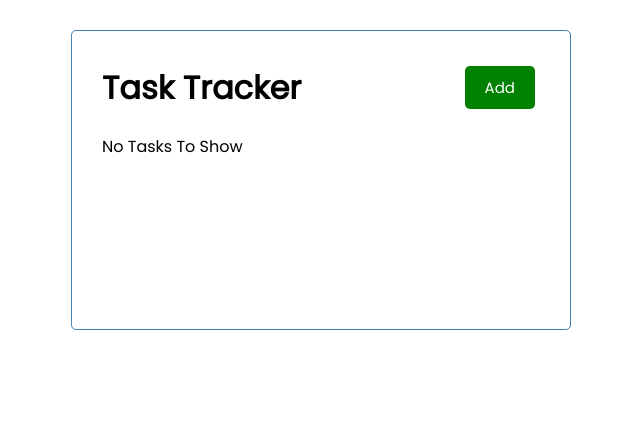
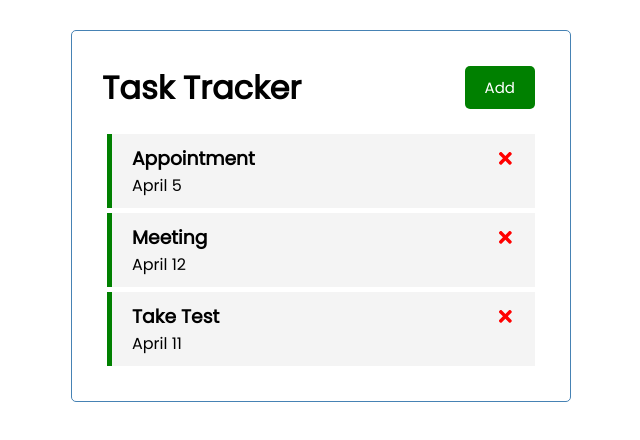
Before and after one commit to Alexbcampbell/react-task-tracker, a React (Create React App) app: page / in a window 1280 px wide. Shown: the top 440 px of the page, without its empty margins (319-959 px from the left). Built offline with nearby package versions, Linux system fonts and the light colour scheme; data requests are answered from the project's data file.

Commit message:
create GET, POST, DELETE calls

```diff
--- a/db.json
+++ b/db.json
@@ -5,18 +5,18 @@
       "text": "Appointment",
       "day": "April 5",
       "reminder": true
-  },
-  {
+    },
+    {
       "id": 2,
       "text": "Meeting",
       "day": "April 12",
       "reminder": true
-  },
-  {
-      "id": "3",
-      "text": "Shopping",
+    },
+    {
+      "text": "Take Test",
       "day": "April 11",
-      "reminder": false
-  }
+      "reminder": true,
+      "id": 3
+    }
   ]
 }
--- a/src/App.js
+++ b/src/App.js
@@ -1,46 +1,78 @@
-import './App.css';
-import Header from './components/Header'
-import Tasks from './components/Tasks';
-import AddTask from './components/AddTask';
+import "./App.css";
+import Header from "./components/Header";
+import Tasks from "./components/Tasks";
+import AddTask from "./components/AddTask";
 
-import { useState, useEffect } from "react"
+import { useState, useEffect } from "react";
 
 function App() {
-  const [showAddTask, setShowAddTask] = useState(false)
-  const [tasks, setTasks] = useState([])
+  const [showAddTask, setShowAddTask] = useState(false);
+  const [tasks, setTasks] = useState([]);
   useEffect(() => {
+    const getTasks = async () => {
+      const tasksFromServer = await fetchTasks();
+      setTasks(tasksFromServer);
+    };
+
+    getTasks();
+  }, []);
+
+  //fetch tasks
   const fetchTasks = async () => {
-      const res = await fetch('http://localhost:5000/tasks')
-      const data = await res.json()
-      console.log(data)
-    }
+    const res = await fetch("http://localhost:5000/tasks");
+    const data = await res.json();
 
-    fetchTasks()
-  }, [])
+    return data;
+  };
 
   //add task
-const addTask = (task) => {
-  const id = Math.floor(Math.random()*10000 +1)
-  const newTask = {id, ...task  }
-  setTasks([...tasks, newTask])
-}
+  const addTask = async (task) => {
+      const res = await fetch('http://localhost:5000/tasks/', {
+        method: 'POST',
+        headers: {
+          'Content-type': 'application/json'
+        },
+        body: JSON.stringify(task)
+      })
+
+      const data = await res.json()
+
+      setTasks([...tasks, data])
+
+    // const id = Math.floor(Math.random() * 10000 + 1);
+    // const newTask = { id, ...task };
+    // setTasks([...tasks, newTask]);
+    };
+
 
   //delete task
-const deleteTask = (id) => {
-  setTasks(tasks.filter((task) => task.id !== id))
-}
+  const deleteTask = async (id) => {
+    await fetch(`http://localhost:5000/tasks/${id}`, {
+      method: 'DELETE',
+    })
+    setTasks(tasks.filter((task) => task.id !== id));
+  };
 
   //toggle reminder
   const toggleReminder = (id) => {
-setTasks(tasks.map((task) => task.id === id ? {...task, reminder: !task.reminder} : task))
-}
+    setTasks(
+      tasks.map((task) =>
+        task.id === id ? { ...task, reminder: !task.reminder } : task
+      )
+    );
+  };
 
   return (
-    <div className='container'>
-     <Header onAdd={() => setShowAddTask(!showAddTask)} showAdd={showAddTask} />
+    <div className="container">
+      <Header
+        onAdd={() => setShowAddTask(!showAddTask)}
+        showAdd={showAddTask}
+      />
       {showAddTask && <AddTask onAdd={addTask} />}
-     {tasks.length > 0 ? (<Tasks tasks={tasks} onDelete={deleteTask} onToggle={toggleReminder} />) : (
-       'No Tasks To Show'
+      {tasks.length > 0 ? (
+        <Tasks tasks={tasks} onDelete={deleteTask} onToggle={toggleReminder} />
+      ) : (
+        "No Tasks To Show"
       )}
     </div>
   );
```
Lines whose indentation alone changed are shown as unchanged.
